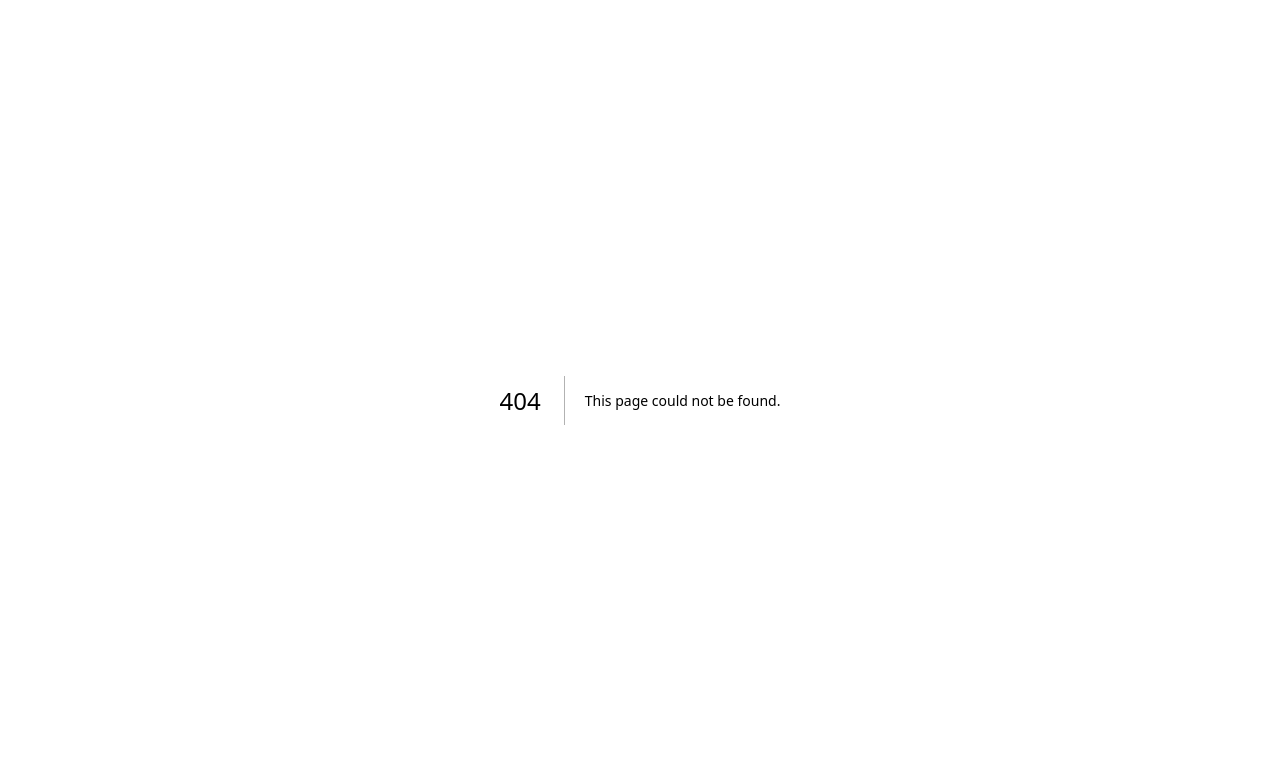
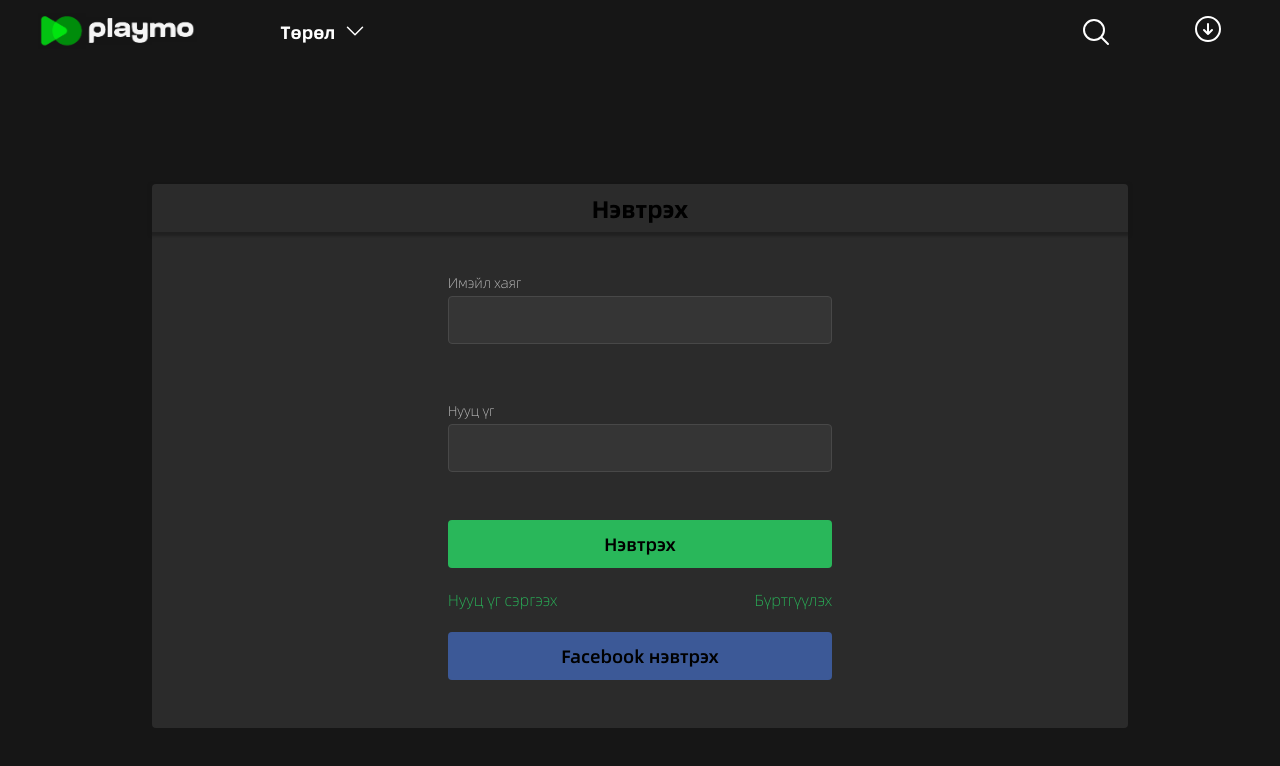
Before and after one commit to tselmegA/Playmo, a Next.js app: page /reallogin in a window 1280 px wide. Before the commit this address had no page. Shown: the top 766 px of the page. Built offline with nearby package versions, Linux system fonts and the light colour scheme.

Commit message:
dhij hiilee

```diff
--- /dev/null
+++ b/pages/components/footer.js
@@ -0,0 +1,20 @@
+import Foot from "next/head";
+import React from "react";
+import { useRouter } from "next/router";
+import Image from "next/image";
+import { useState } from "react";
+
+export default function Footer() {
+  const router = useRouter();
+  return (
+    <div className="w-screen h-32 bg-[#2b2b2b] flex items-center justify-between gap-20 px-8">
+      <button className="w-64 h-10 bg-contain bg-no-repeat bg-[url('/Logo.png')]"></button>
+      <div className="flex flex-col">
+        <div class="font-bold">Холбоо барих</div>
+        <div class=" font-extralight text-[#f5f5f1]">
+          Имэйл: hello@playmo.mn
+        </div>
+      </div>
+    </div>
+  );
+}
--- a/pages/components/header.js
+++ b/pages/components/header.js
@@ -46,7 +46,10 @@ export default function Header({ hide = true }) {
           : " h-16 fixed left-0 text-white top-0 w-screen z-50 flex items-center gap-20 px-8 duration-700"
       }
     >
-      <button className="w-64 h-10 bg-contain bg-no-repeat bg-[url('/Logo.png')]"></button>
+      <button
+        onClick={() => router.push("/")}
+        className="w-64 h-10 bg-contain bg-no-repeat bg-[url('/Logo.png')]"
+      ></button>
       <button
         className="text-white text-lg font-semibold flex flex-row gap-2 "
         onClick={() => router.push("/")}
@@ -72,7 +75,7 @@ export default function Header({ hide = true }) {
             <SumIcon />
           </button>
           <button
-            onClick={() => router.push("/login")}
+            onClick={() => router.push("/reallogin")}
             className={
               login
                 ? "absolute right-0 top-12 flex  justify-center border items-center rounded p-2 w-[140px] h-[55px] bg-[#353535] mr-5 gap-3 border-opacity-10"
--- a/pages/index.js
+++ b/pages/index.js
@@ -3,19 +3,20 @@ import Image from "next/image";
 import { userAgentFromString } from "next/server";
 import Header from "./components/header";
 import { useRouter } from "next/router";
+import Footer from "./components/footer";
 
 export default function Home() {
   const router = useRouter();
   return (
     <div className="w-screen h-[200vh]  bg-black  items-start text-white ">
       <Header />
-      <div className="  w-screen h-[66vh] bg-cover flex bg-center bg-[url(https://api.playmo.mn/storage/images/media/banner/fa2XZtqZmgovgw9ppaLD7A17FUvvJFCNRzf5r5LK.jpg)]">
+      <div className="  w-screen h-[66vh] bg-cover flex bg-center bg-[url(https://api.playmo.mn/storage/images/media/banner/EWY3si0EG2RtBV1OBlcNlq3ug6prmAOghE1gtgjD.jpg)]">
         <div className="absolute z-0 left-0 top-0 w-1/3 h-[66vh] bg-gradient-to-r from-black to-transparent"></div>
         <div className="w-screen z-0 h-[20vh] bg-gradient-to-b	absolute top-0  from-black to-transparent"></div>
         <div className="flex  z-40 justify-center flex-col  items-center  ">
           <img
             className="w-full"
-            src="https://api.playmo.mn/storage/images/media/logo/md/fudaddq3LwLjgpRI90bn1H0aeCBX7WF0ciW8DDz8.png"
+            src="https://api.playmo.mn/storage/images/media/logo/md/kbvp84O6VL3nrtwzTRuIQa5wPKfIvELEGVtaRVY9.png"
           />
           <div className="flex gap-10  items-center  ">
             <button
@@ -35,6 +36,7 @@ export default function Home() {
           </div>
         </div>
       </div>
+      <Footer />
     </div>
   );
 }
--- a/pages/login.js
+++ b/pages/login.js
@@ -1,8 +1,10 @@
 import Head from "next/head";
 import Image from "next/image";
 import { userAgentFromString } from "next/server";
+import { useRouter } from "next/router";
 
-export default function Home(){
+export default function Home() {
+  const router = useRouter();
   return (
     <div className="w-full h-screen bg-[#161616] flex justify-center items-center ">
       <div className="w-[58vh] h-[33vh] bg-[#2B2B2B] flex justify-center items-center rounded ">
@@ -10,7 +12,10 @@ export default function Home(){
           <div className="flex justify-center text-3xl mt-8 font-medium">
             Үзэхийн тулд нэвтэрнэ үү.
           </div>
-        <button className="w-[50vh] h-[6vh] rounded flex justify-center items-center font-medium text-lg mt-5 bg-[#29b75a] hover:bg-[#1f7d3f]">
+          <button
+            onClick={() => router.push("/reallogin")}
+            className="w-[50vh] h-[6vh] rounded flex justify-center items-center font-medium text-lg mt-5 bg-[#29b75a] hover:bg-[#1f7d3f]"
+          >
             Нэвтрэх
           </button>
           <button className="w-[50vh] h-[6vh] rounded flex justify-center text-[#29b75a] items-center font-medium border border-[#29b75a] text-lg mt-5 hover:bg-[#272626] bg-[#2B2B2B]">
@@ -20,4 +25,4 @@ export default function Home(){
       </div>
     </div>
   );
-};
+}
--- a/pages/plans.js
+++ b/pages/plans.js
@@ -46,7 +46,7 @@ export default function Home() {
               Багцын эрхүүдийг харахын тулд нэвтрэх шаардлагатай.
             </p>
           </span>
-          <a href="http://localhost:3000/login" target="_blank">
+          <a href="http://localhost:3000/login">
             <button className="flex justify-center pt-3 pb-3 pl-5 pr-5 border rounded-sm bg-[#29b75a] border-none">
               <p class="text-[#f5f5f1] text-lg font-semibold">Нэвтрэх</p>
             </button>
--- /dev/null
+++ b/pages/reallogin.js
@@ -0,0 +1,41 @@
+import Head from "next/head";
+import Image from "next/image";
+import { userAgentFromString } from "next/server";
+import Header from "./components/header";
+
+export default function Home() {
+  return (
+    <div className="w-full h-screen bg-[#161616] flex justify-center items-center ">
+      <Header hide={false} />
+      <div className="w-[122vh] h-[68vh] mt-28 bg-[#2B2B2B] flex items-center flex-col rounded ">
+        <div className="w-[122vh] h-[6vh] shadow-[0_2px_2px_2px_rgba(22,22,22,.5)] font-semibold flex justify-center text-2xl items-center flex-col">
+          Нэвтрэх
+        </div>
+        <div className="flex flex-col mt-10 space-y-1">
+          <div className=" font-extralight text-[#bdbdbd] text-sm">
+            Имэйл хаяг
+          </div>
+          <input className="w-[48vh] h-[6vh] bg-[#353535] border border-[#484848] outline-none pl-3 rounded"></input>
+        </div>
+        <div className="flex flex-col mt-14 space-y-1">
+          <div className=" font-extralight text-[#bdbdbd] text-sm">Нууц үг</div>
+          <input className="w-[48vh] h-[6vh] bg-[#353535] border border-[#484848] outline-none pl-3 rounded"></input>
+        </div>
+        <button className="w-[48vh] h-[6vh] rounded flex justify-center items-center font-medium text-lg mt-12 bg-[#29b75a] ">
+          Нэвтрэх
+        </button>
+        <div className="w-[48vh] h-[8vh]  bg-[#2b2b2b] flex justify-between items-center">
+          <span className="text-[#29b358] font-extralight ">
+            <a href="https://www.playmo.mn/password/email">Нууц үг сэргээх</a>
+          </span>
+          <span className="text-[#29b358] flex font-extralight">
+            <a href="">Бүртгүүлэх</a>
+          </span>
+        </div>
+        <button className="w-[48vh] h-[6vh] rounded flex justify-center items-center font-medium text-lg  bg-[#3c5997] ">
+          Facebook нэвтрэх
+        </button>
+      </div>
+    </div>
+  );
+}
```
Lines whose indentation alone changed are shown as unchanged.
